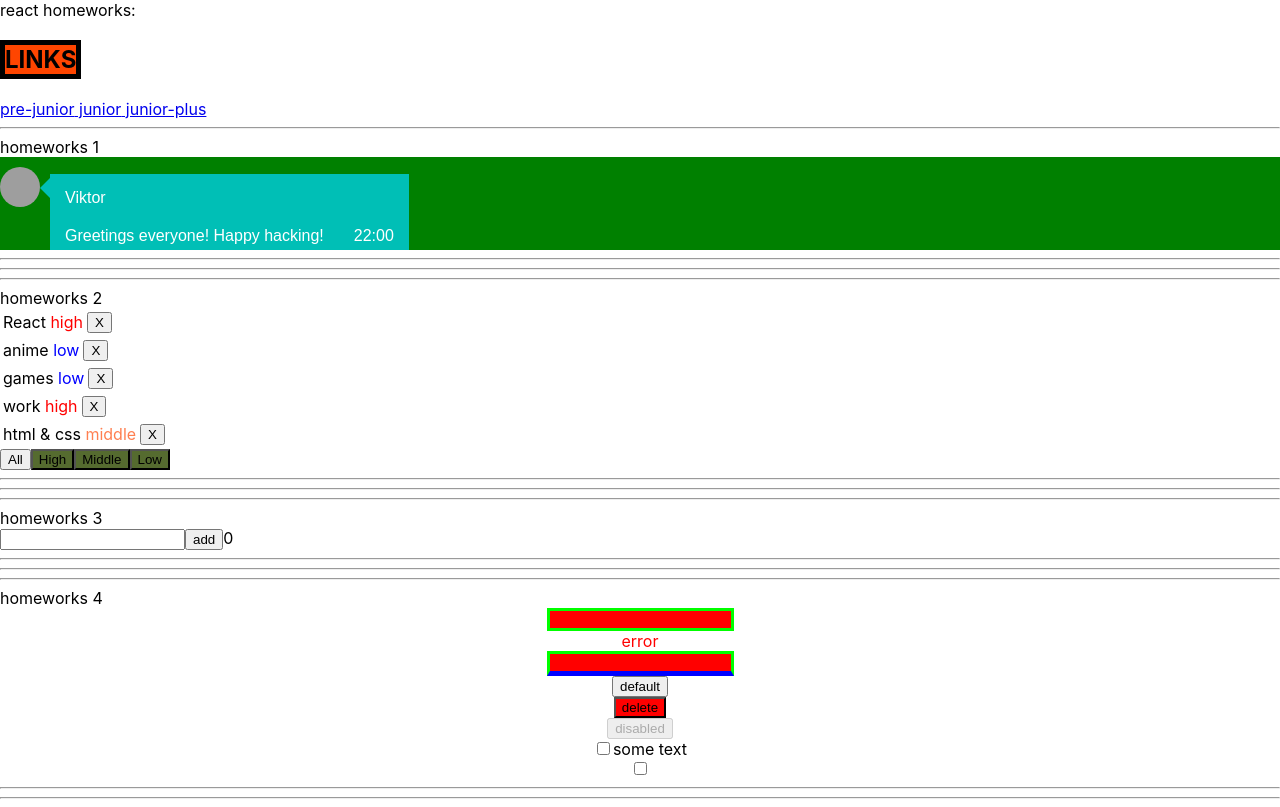
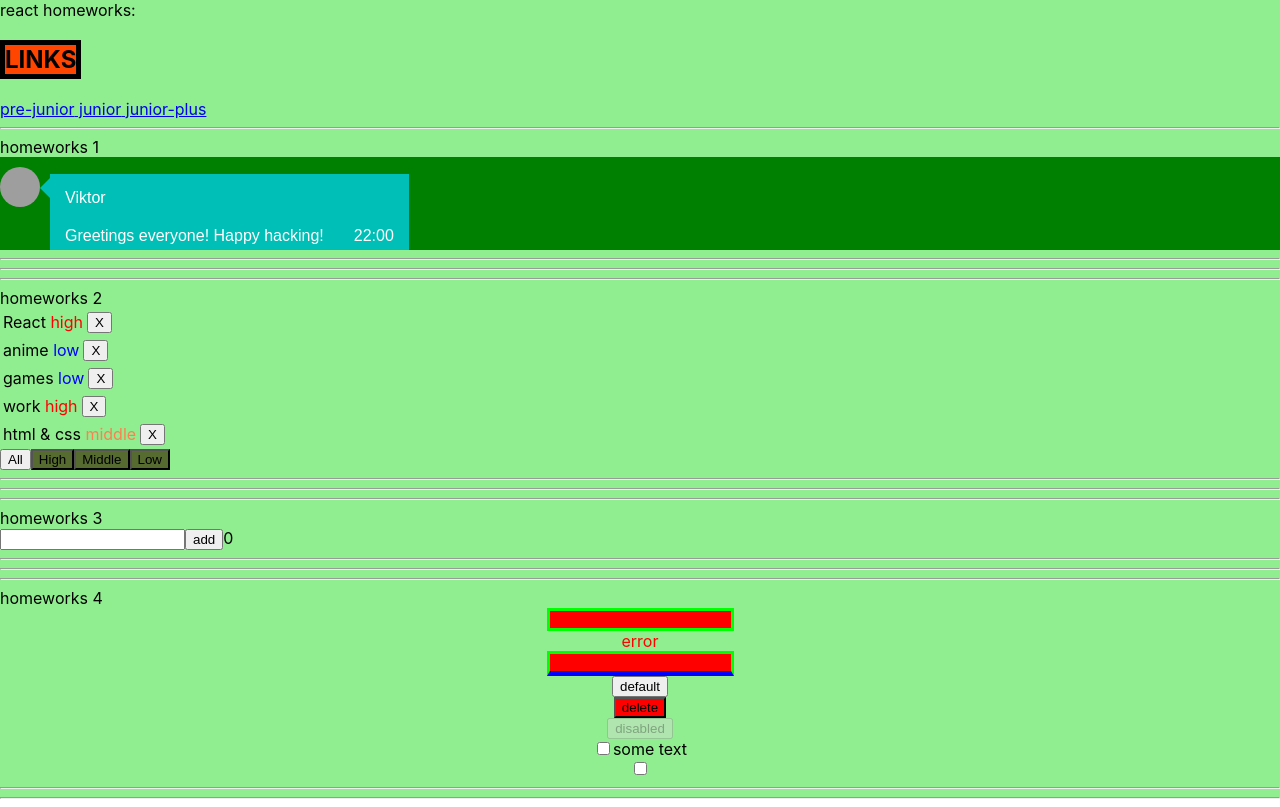
Before and after one commit to m4nchkin/m4nchkin.github.io, a React (Create React App) app: page /#/pre-junior in a window 1280 px wide. Built offline with nearby package versions, Linux system fonts and the light colour scheme; grey boxes are pictures that could not be loaded.

Commit message:
Initial commit

```diff
--- a/src/p1-main/m1-ui/u1-app/App.module.css
+++ b/src/p1-main/m1-ui/u1-app/App.module.css
@@ -1,3 +1,3 @@
 .App {
-
+    background-color: lightgreen;
 }
```
